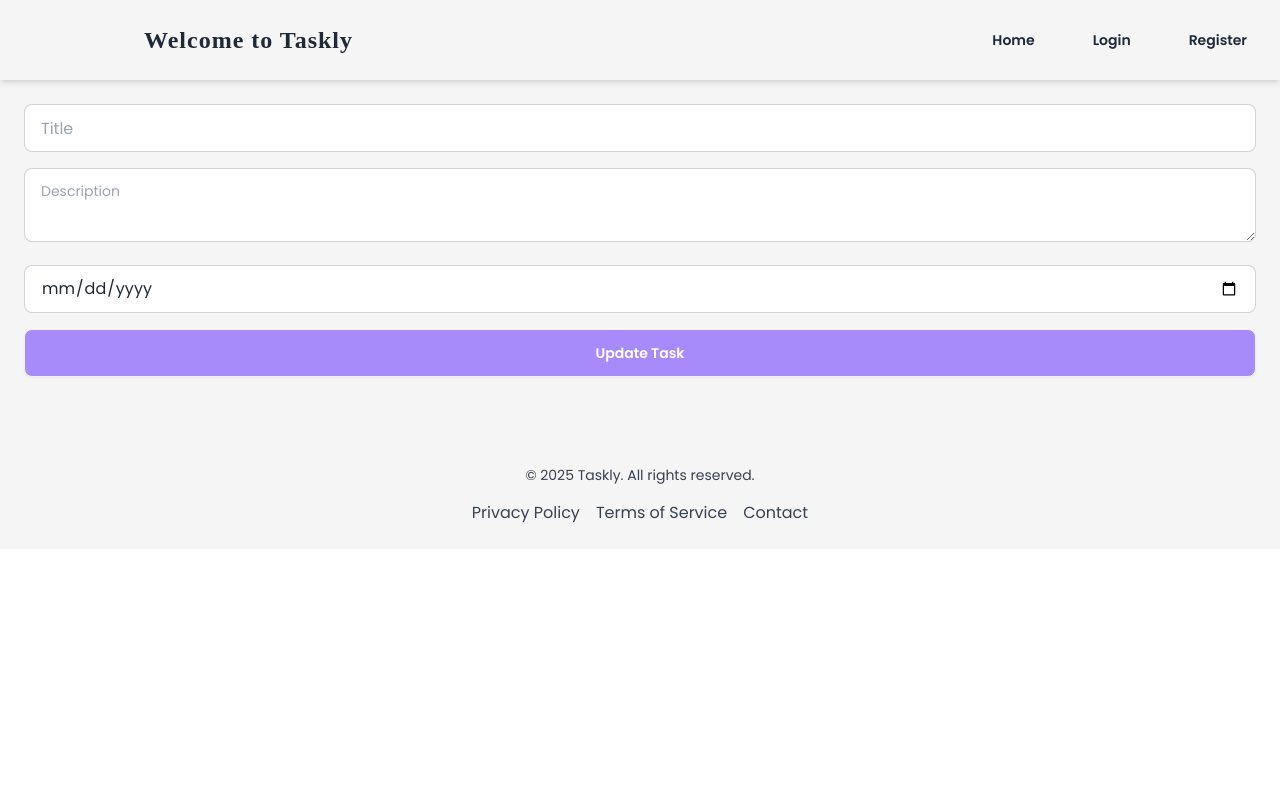
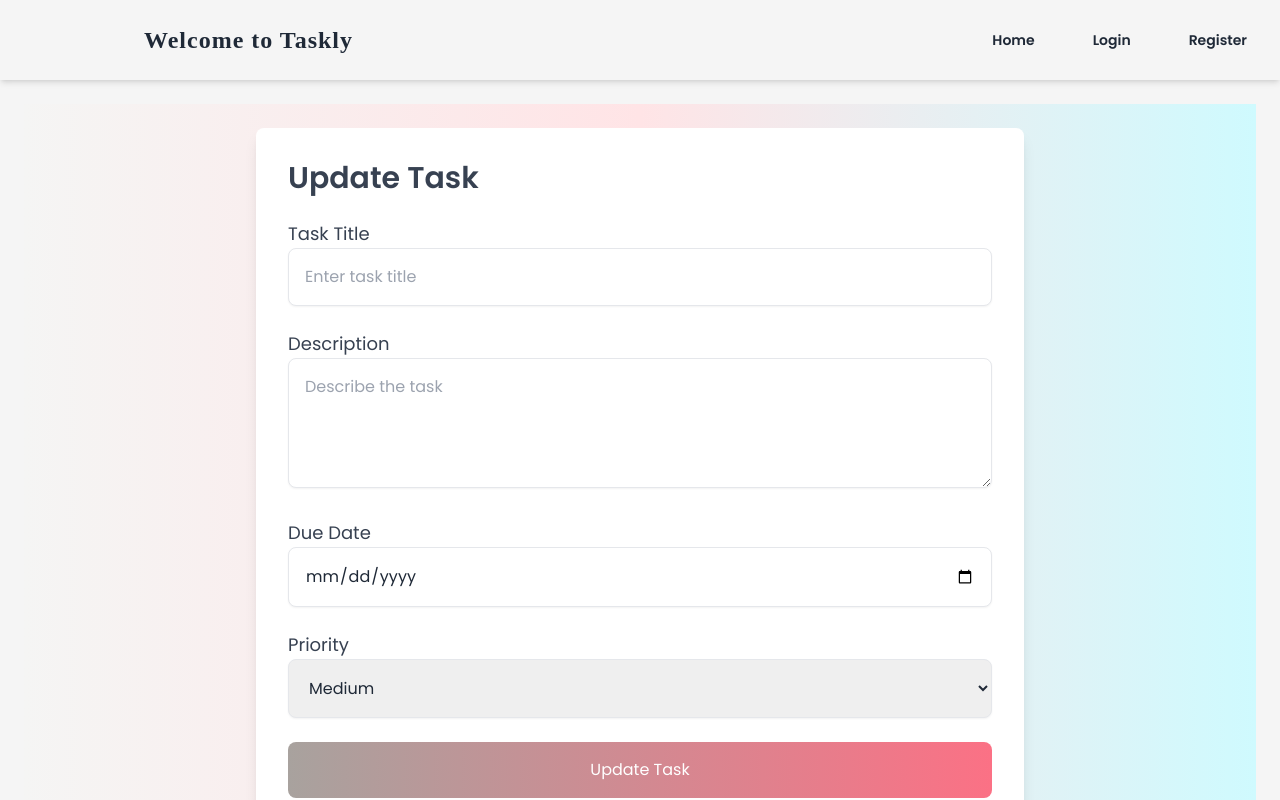
Before and after one commit to EnidaHebib/ToDo_app, a React (Vite) app in the folder frontend/: page /update-task/1 in a window 1280 px wide. Shown: the top 800 px of the page. Built offline with nearby package versions, Linux system fonts and the light colour scheme; no server answers.

Commit message:
fixed update button in TaskForm

```diff
--- a/frontend/src/components/TaskForm.jsx
+++ b/frontend/src/components/TaskForm.jsx
@@ -9,13 +9,11 @@ const TaskForm = () => {
   const [tasks, setTasks] = useState([]);
   const navigate = useNavigate();
 
-  // Load tasks from localStorage when the component mounts
   useEffect(() => {
     const savedTasks = JSON.parse(localStorage.getItem("tasks")) || [];
     setTasks(savedTasks);
   }, []);
 
-  // Save tasks to localStorage whenever tasks state changes
   useEffect(() => {
     if (tasks.length > 0) {
       localStorage.setItem("tasks", JSON.stringify(tasks));
@@ -57,16 +55,14 @@ const TaskForm = () => {
 
   const handleUpdate = (task) => {
     console.log(task);
-    navigate(`/update-task/${task.id}`);
+    navigate(`/update-task/${task.id}`, { state: { task } });
   };
 
   return (
     <div className="p-6 bg-gradient-to-r from-stone-100 via-rose-100 to-cyan-100 min-h-screen">
       <div className="flex flex-col md:flex-row justify-between w-full max-w-8xl mx-auto p-8 bg-white rounded-lg shadow-lg mb-2">
-        {/* Left Side - Form */}
         <div className="w-full md:w-5/12 p-4">
           <h2 className="text-3xl font-semibold mb-6 text-gray-700">Create New Task</h2>
-
           <form onSubmit={handleSubmit} className="space-y-6">
             <div>
               <label htmlFor="title" className="text-lg text-gray-700">Task Title</label>
@@ -80,7 +76,6 @@ const TaskForm = () => {
                 required
               />
             </div>
-
             <div>
               <label htmlFor="description" className="text-lg text-gray-700">Description</label>
               <textarea
@@ -92,7 +87,6 @@ const TaskForm = () => {
                 rows="4"
               ></textarea>
             </div>
-
             <div>
               <label htmlFor="dueDate" className="text-lg text-gray-700">Due Date</label>
               <input
@@ -104,7 +98,6 @@ const TaskForm = () => {
                 required
               />
             </div>
-
             <div>
               <label htmlFor="priority" className="text-lg text-gray-700">Priority</label>
               <select
@@ -118,37 +111,31 @@ const TaskForm = () => {
                 <option value="high">High</option>
               </select>
             </div>
-
             <button type="submit" className="w-full bg-gradient-to-r from-stone-400 to-rose-400 text-white py-4 rounded-lg hover:bg-gradient-to-l focus:outline-none">
               Add Task
             </button>
           </form>
         </div>
-
-        {/* Right Side - Tasks List */}
         <div className="w-full md:w-5/12 p-4">
           <h2 className="text-2xl font-semibold text-gray-700 text-center">Your Tasks</h2>
           <ul className="space-y-4 mt-4">
             {tasks.map((task) => (
-              <li
-                key={task.id}
-                className={`border p-6 rounded-lg shadow-lg flex justify-between items-center ${task.priority === "high" ? 'bg-red-100' : task.priority === "medium" ? 'bg-yellow-100' : 'bg-green-100'}`}
-              >
+              <li key={task.id} className={`border p-6 rounded-lg shadow-lg flex flex-col space-y-4 ${task.priority === "high" ? 'bg-red-100' : task.priority === "medium" ? 'bg-yellow-100' : 'bg-green-100'}`}>
                 <div>
-                  <h3 className="font-semibold text-xl">{task.title}</h3>
-                  <p className="text-sm text-gray-600">{task.description}</p>
+                  <h3 className="font-semibold text-xl break-words">{task.title}</h3>
+                  <p className="text-sm text-gray-600 whitespace-pre-wrap">{task.description}</p>
                   <p className="text-xs text-gray-500">Due: {task.dueDate}</p>
                   <p className="text-xs text-gray-500">Priority: {task.priority}</p>
                 </div>
-                <div>
-                  <button onClick={() => handleUpdate(task)} className="bg-yellow-500 text-white py-2 px-5 rounded-md mr-2">
+                <div className="flex justify-end space-x-2">
+                  <button onClick={() => handleUpdate(task)} className="bg-yellow-400 text-white py-2 px-5 rounded-md w-24">
                     Update
                   </button>
-                  <button className="bg-red-500 text-white py-2 px-5 rounded-md"
+                  <button className="bg-red-400 text-white py-2 px-5 rounded-md w-24"
                     onClick={() => {
                       const updatedTasks = tasks.filter((t) => t.id !== task.id);
                       setTasks(updatedTasks);
-                      localStorage.setItem("tasks", JSON.stringify(updatedTasks)); // Remove task from localStorage
+                      localStorage.setItem("tasks", JSON.stringify(updatedTasks));
                     }}
                   >
                     Delete
--- a/frontend/src/components/UpdateTask.jsx
+++ b/frontend/src/components/UpdateTask.jsx
@@ -1,84 +1,90 @@
-import { useState, useEffect } from "react";
-import { useParams, useNavigate } from "react-router-dom";
+import React, { useState, useEffect } from "react";
+import { useLocation, useNavigate } from "react-router-dom";
 
 const UpdateTask = () => {
-    const { id } = useParams();
+  const { state } = useLocation();
+  const { task } = state || {};
+  const [updatedTitle, setUpdatedTitle] = useState(task?.title || "");
+  const [updatedDescription, setUpdatedDescription] = useState(task?.description || "");
+  const [updatedDueDate, setUpdatedDueDate] = useState(task?.dueDate || "");
+  const [updatedPriority, setUpdatedPriority] = useState(task?.priority || "medium");
   const navigate = useNavigate();
-    const [title, setTitle] = useState("");
-    const [description, setDescription] = useState("");
-    const [dueDate, setDueDate] = useState("");
 
-    useEffect(() => {
-        fetchTask();
-    }, []);
+  const handleSubmit = (e) => {
+    e.preventDefault();
+    const updatedTask = { ...task, title: updatedTitle, description: updatedDescription, dueDate: updatedDueDate, priority: updatedPriority };
 
-    const fetchTask = async () => {
-        try {
-            const response = await fetch(`http://localhost:5001/api/tasks/${id}`); // Updated URL with new port
-            const data = await response.json();
-            setTitle(data.title);
-            setDescription(data.description);
-            setDueDate(data.dueDate);
-        } catch (error) {
-            console.error("Error fetching task:", error);
-        }
-    };
+    // Update task in localStorage
+    const savedTasks = JSON.parse(localStorage.getItem("tasks")) || [];
+    const updatedTasks = savedTasks.map((t) => (t.id === task.id ? updatedTask : t));
+    localStorage.setItem("tasks", JSON.stringify(updatedTasks));
 
-    const handleSubmit = async (e) => {
-        e.preventDefault();
-        const updatedTask = { title, description, dueDate };
-
-        try {
-            const response = await fetch(`http://localhost:5001/api/tasks/${id}`, { // Updated URL with new port
-                method: "PUT",
-                headers: { "Content-Type": "application/json" },
-                body: JSON.stringify(updatedTask),
-            });
-
-            if (!response.ok) {
-                throw new Error("Failed to update task");
-            }
-
-            navigate("/tasks");
-        } catch (error) {
-            console.error("Error updating task:", error);
-        }
+    // Go back to the TaskForm page
+    navigate(-1); // This will take you back to the previous page (TaskForm)
   };
 
   return (
-        <form onSubmit={handleSubmit} className="space-y-4 font-sans">
+    <div className="p-6 bg-gradient-to-r from-stone-100 via-rose-100 to-cyan-100 min-h-screen">
+      <div className="max-w-3xl mx-auto p-8 bg-white rounded-lg shadow-lg">
+        <h2 className="text-3xl font-semibold mb-6 text-gray-700">Update Task</h2>
+        <form onSubmit={handleSubmit} className="space-y-6">
+          <div>
+            <label htmlFor="title" className="text-lg text-gray-700">Task Title</label>
             <input
               type="text"
-                placeholder="Title"
-                value={title}
-                onChange={(e) => setTitle(e.target.value)}
-                className="input input-bordered w-full focus:outline-none focus:ring-2 focus:ring-button"
+              id="title"
+              value={updatedTitle}
+              onChange={(e) => setUpdatedTitle(e.target.value)}
+              className="w-full p-4 border rounded-lg shadow-sm focus:outline-none focus:ring-2 focus:ring-stone-400"
+              placeholder="Enter task title"
               required
             />
+          </div>
 
+          <div>
+            <label htmlFor="description" className="text-lg text-gray-700">Description</label>
             <textarea
-                placeholder="Description"
-                value={description}
-                onChange={(e) => setDescription(e.target.value)}
-                className="textarea textarea-bordered w-full focus:outline-none focus:ring-2 focus:ring-button"
+              id="description"
+              value={updatedDescription}
+              onChange={(e) => setUpdatedDescription(e.target.value)}
+              className="w-full p-4 border rounded-lg shadow-sm focus:outline-none focus:ring-2 focus:ring-stone-400"
+              placeholder="Describe the task"
+              rows="4"
+            ></textarea>
+          </div>
+
+          <div>
+            <label htmlFor="dueDate" className="text-lg text-gray-700">Due Date</label>
+            <input
+              type="date"
+              id="dueDate"
+              value={updatedDueDate}
+              onChange={(e) => setUpdatedDueDate(e.target.value)}
+              className="w-full p-4 border rounded-lg shadow-sm focus:outline-none focus:ring-2 focus:ring-stone-400"
               required
             />
+          </div>
 
-            <input
-                type="date"
-                value={dueDate}
-                onChange={(e) => setDueDate(e.target.value)}
-                className="input input-bordered w-full focus:outline-none focus:ring-2 focus:ring-button"
-                required
-            />
+          <div>
+            <label htmlFor="priority" className="text-lg text-gray-700">Priority</label>
+            <select
+              id="priority"
+              value={updatedPriority}
+              onChange={(e) => setUpdatedPriority(e.target.value)}
+              className="w-full p-4 border rounded-lg shadow-sm focus:outline-none focus:ring-2 focus:ring-stone-400"
+            >
+              <option value="low">Low</option>
+              <option value="medium">Medium</option>
+              <option value="high">High</option>
+            </select>
+          </div>
 
-            <button
-                type="submit"
-                className="btn bg-button text-white w-full hover:bg-hover transition"
-            >
+          <button type="submit" className="w-full bg-gradient-to-r from-stone-400 to-rose-400 text-white py-4 rounded-lg hover:bg-gradient-to-l focus:outline-none">
             Update Task
           </button>
         </form>
+      </div>
+    </div>
   );
 };
 
```
Lines whose indentation alone changed are shown as unchanged.
